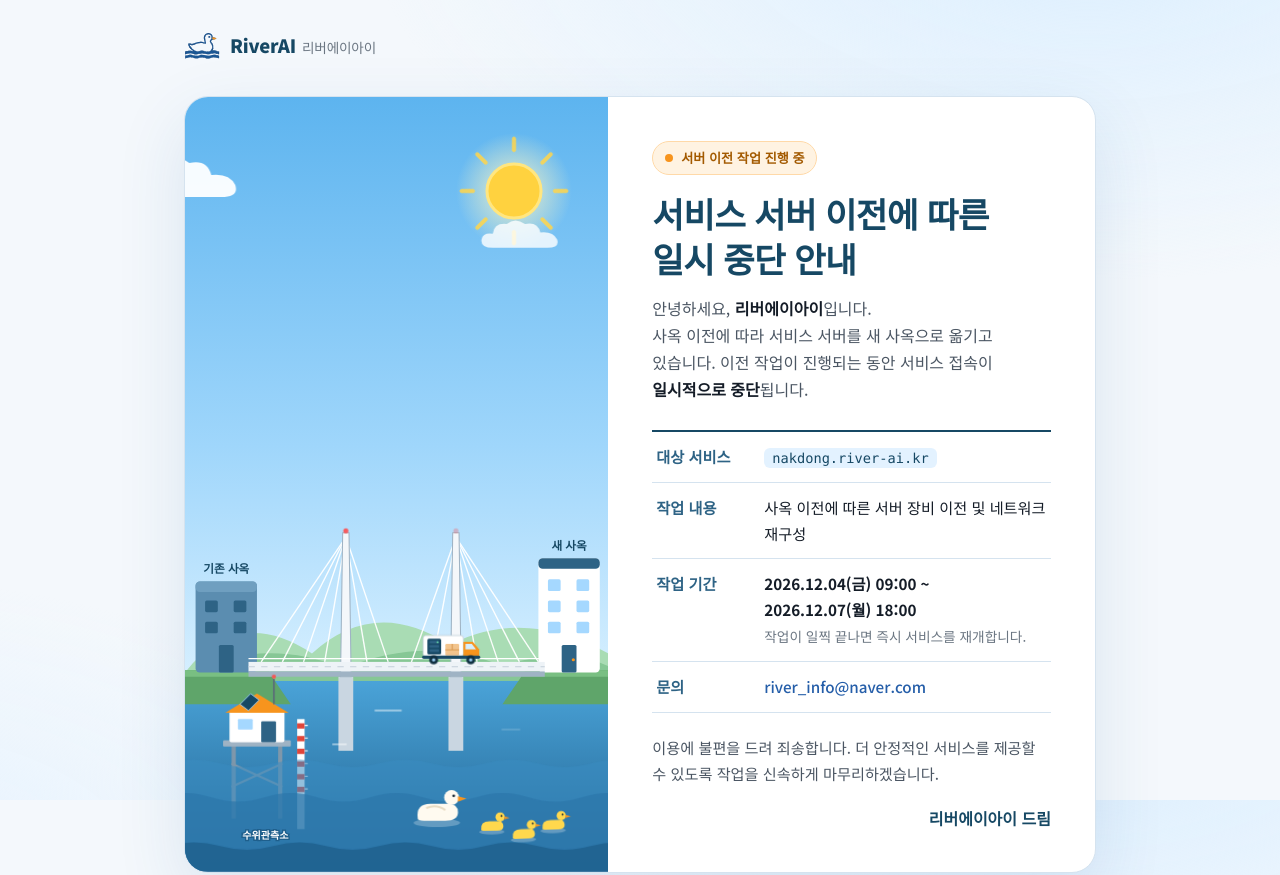
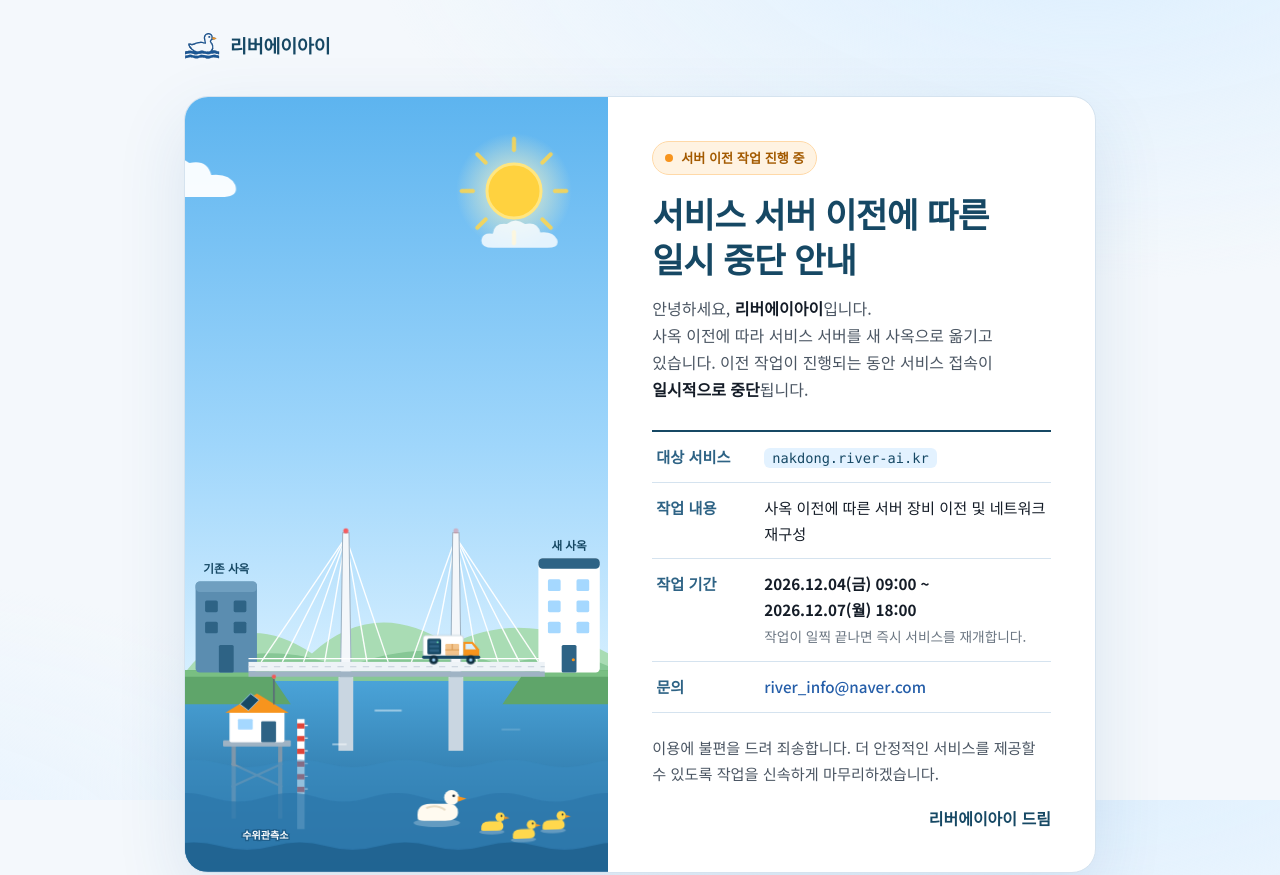
Before and after one commit to Hello-SB-Cho/river-ai-notice, a plain HTML site: page 404.html in a window 1280 px wide. Shown: the top 875 px of the page. Drawn offline with Linux system fonts and the light colour scheme.

Commit message:
Header brand: 리버에이아이 only
Co-Authored-By: Claude Opus 5.5 <noreply@anthropic.com>

```diff
--- a/404.html
+++ b/404.html
@@ -209,7 +209,7 @@
 <body>
   <header>
     <img src="logo.svg" alt="">
-    <span class="brand">RiverAI<small>리버에이아이</small></span>
+    <span class="brand">리버에이아이</span>
   </header>
 
   <main>
```
Also changed, not shown: index.html (+1 -1 lines).
